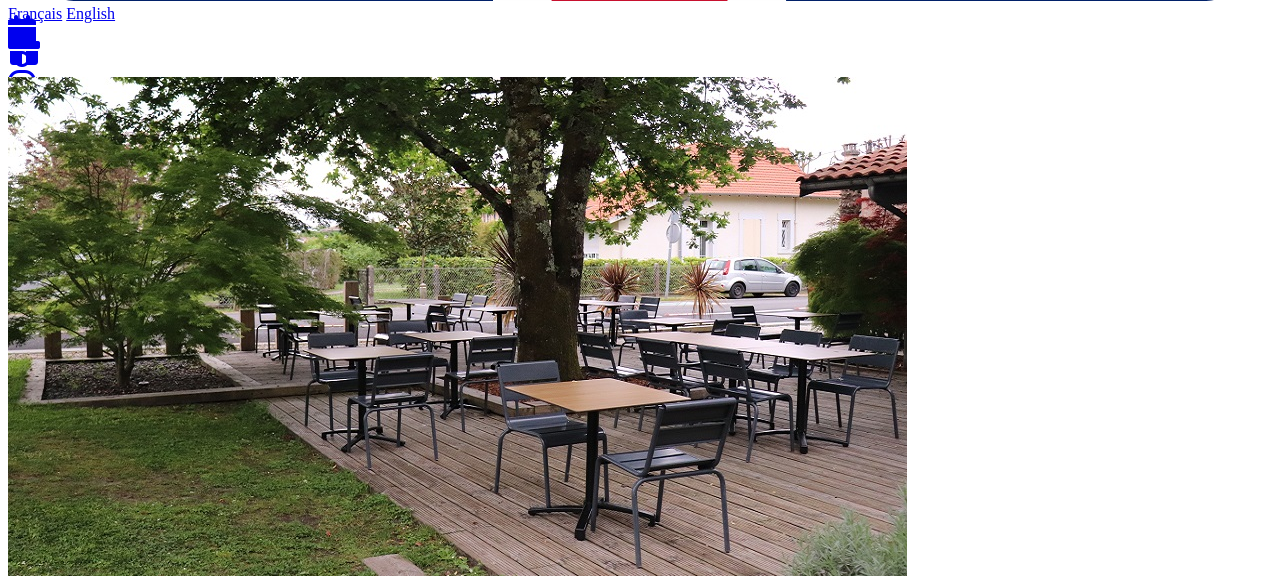
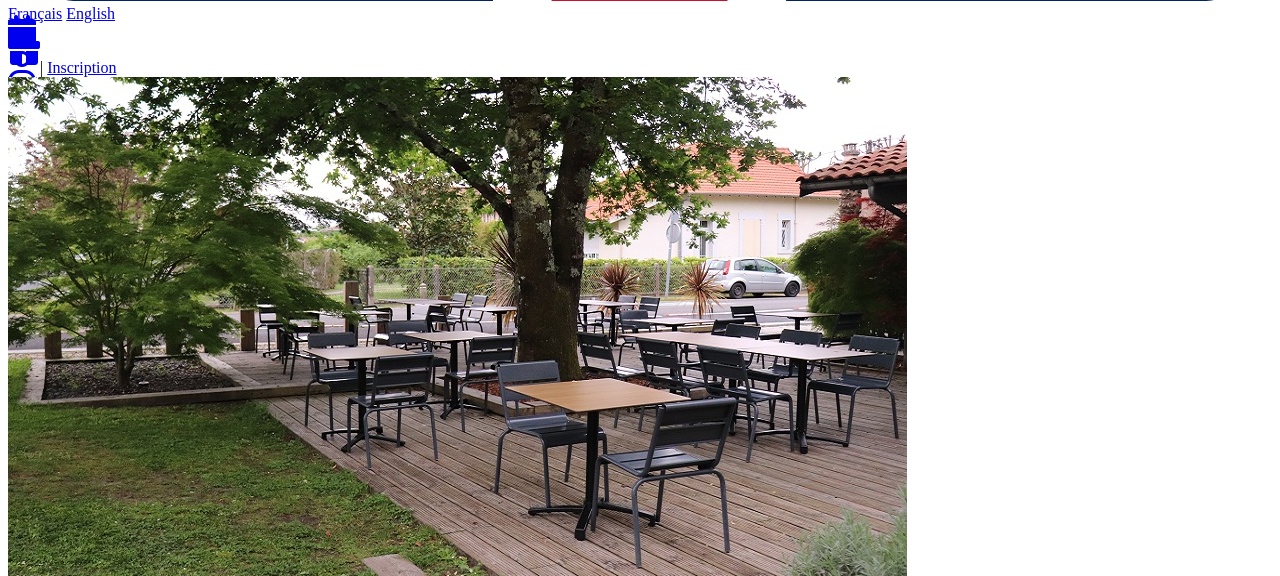
Before and after one commit to razmi0/com-d-roy-restaurant-symfony, a Symfony app: template templates/cart/index.html.twig in a window 1280 px wide. Shown: the part 2017-2593 px from the top of the page. Run offline with Twig, Linux system fonts and the light colour scheme; the template is opened without the code that fills it, so the values that code supplies are empty; some libraries are stand-ins or nearby versions.

Commit message:
modif navbar

```diff
--- a/src/Form/RegisterType.php
+++ b/src/Form/RegisterType.php
@@ -69,8 +69,9 @@ class RegisterType extends AbstractType
                     ]
                     ]
             ])
-            ->add('submit', SubmitType::class, [
-                'label' => 'S\'incrire'
+            ->add('bouton1', SubmitType::class, [
+                'label' => 'S\'inscrire',
+                'attr' => ['class' => 'btn btn-primary'],
             ])
         ;
     }
--- a/templates/components/navbar.html.twig
+++ b/templates/components/navbar.html.twig
@@ -62,12 +62,23 @@
                 </div>
             </a>
 
-            <a href="#" class="navbar__icone_link">
+            <a href="{{ path('app_register') }}" class="navbar__icone_link">
                 <div class="navbar__icones_connexion">
-                    <i class="fa-regular fa-user fa-2xl"></i>
+                    <i class=""></i>
                 </div>
             </a>
 
+            {% if app.user %}
+                <a href="{{ path('app_account') }}">Mon compte<small>({{ app.user.firstname }})</small></a> | <a href="{{ path('app_logout') }}"><i class="fa-solid fa-user-slash fa-2xl"></i></a>
+            {% else %}
+                <a href="{{ path('app_login') }}"><i class="fa-regular fa-user fa-2xl"></i></a> | <a href="{{ path('app_register') }}">Inscription</a>
+            {% endif %}
+
+            <a href="{{ path('app_logout') }}" class="navbar__icone_link_logout">
+                <div class="navbar__icones_deconnexion">
+                    <i class=""></i>
+                </div>
+            </a>
         </div>
 
     </nav>
--- a/templates/register/index.html.twig
+++ b/templates/register/index.html.twig
@@ -3,12 +3,11 @@
 {% block title %}Hello RegisterController!{% endblock %}
 
 {% block body %}
-    <h1>Inscription</h1>
+    <h1>Inscription </h1>
 
     {% if notification %}
     <div class="alert alert-info">{{ notification }}</div>
     {% endif %}
 
-
     {{ form(form) }}
 {% endblock %}
```
